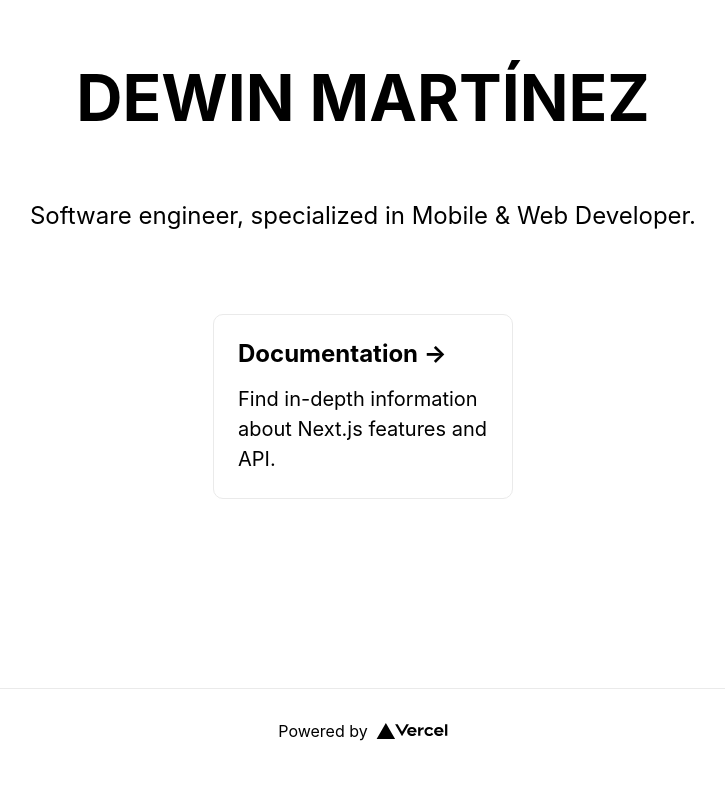
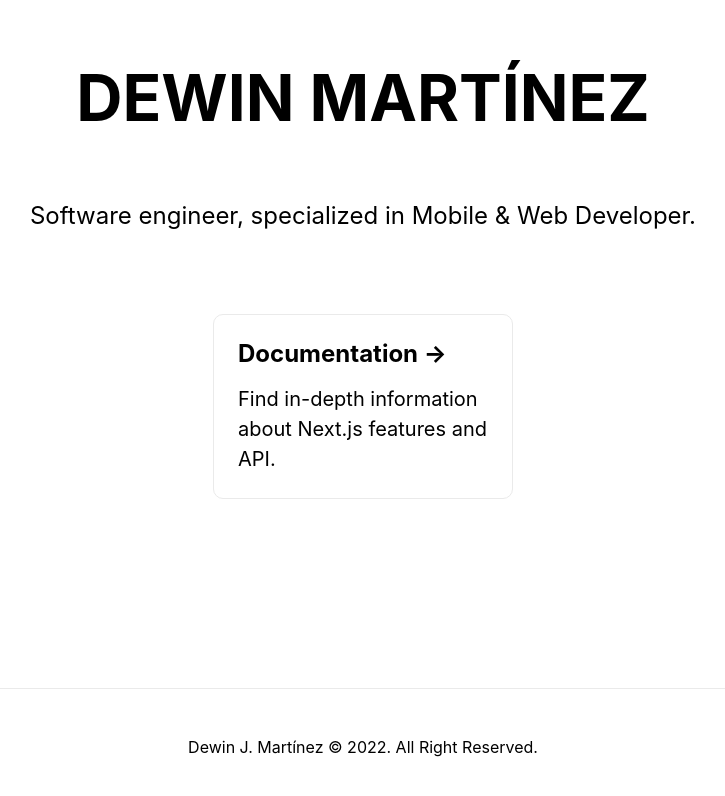
Before and after one commit to dewinjm/dewinmartinez.com, a Next.js app: page / in a window 1280 px wide. Shown: the part 112-908 px from the top of the page, without its empty margins (277-1002 px from the left). Before the commit the page ends 885 px from the top, so only its background shows below. Built offline with nearby package versions, Linux system fonts and the light colour scheme.

Commit message:
chore: change footer

```diff
--- a/pages/index.js
+++ b/pages/index.js
@@ -29,16 +29,9 @@
       </main>
 
       <footer className={styles.footer}>
-        <a
-          href="https://vercel.com?utm_source=create-next-app&utm_medium=default-template&utm_campaign=create-next-app"
-          target="_blank"
-          rel="noopener noreferrer"
-        >
-          Powered by{' '}
-          <span className={styles.logo}>
-            <Image src="/vercel.svg" alt="Vercel Logo" width={72} height={16} />
-          </span>
-        </a>
+        <p>
+          Dewin J. Martínez © 2022. All Right Reserved.
+        </p>
       </footer>
     </div>
   )
```
